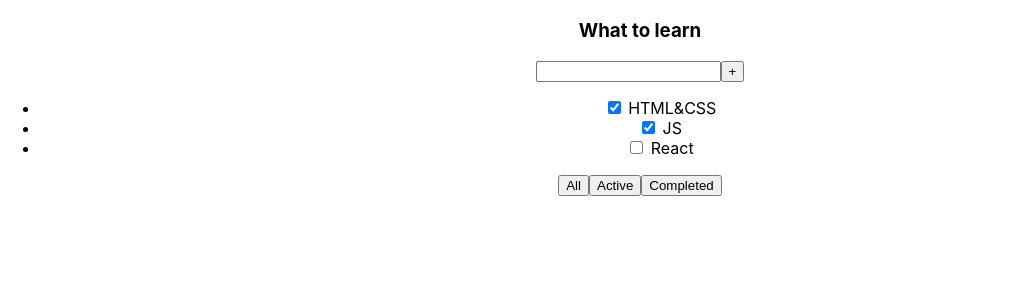
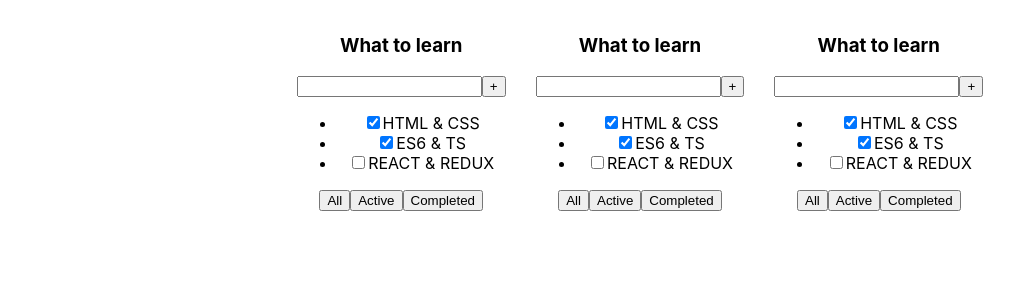
Before and after one commit to Alexmiroha/samurai-way-main, a React (Create React App) app: page / in a window 1280 px wide. Shown: the top 300 px of the page, without its empty margins (0-1023 px from the left). Built offline with nearby package versions, Linux system fonts and the light colour scheme.

Commit message:
01 Was added props and their type to component Todolist (L1 1:49:30)

```diff
--- a/src/App.css
+++ b/src/App.css
@@ -1,3 +1,13 @@
 .App {
   text-align: center;
 }
+
+.TodolistContainer {
+  display: flex;
+  flex-direction: row;
+  justify-content: center;
+}
+
+.Todolist {
+  margin: 15px;
+}
--- a/src/App.tsx
+++ b/src/App.tsx
@@ -1,11 +1,23 @@
 import React from 'react';
 import './App.css';
-import {Todolist} from "./Todolist/Todolist";
+import {TaskType, Todolist} from "./Todolist/Todolist";
 
 function App() {
+
+    const todoListTitle: string = 'What to learn';
+    const tasks: Array<TaskType> = [
+        {id: 1, title: 'HTML & CSS', isDone: true},
+        {id: 2, title: 'ES6 & TS', isDone: true},
+        {id: 3, title: 'REACT & REDUX', isDone: false}
+    ]
+
   return (
       <div className="App">
-          <Todolist/>
+          <div className="TodolistContainer">
+              <Todolist title={todoListTitle} task={tasks}/>
+              <Todolist title={todoListTitle} task={tasks}/>
+              <Todolist title={todoListTitle} task={tasks}/>
+          </div>
       </div>
   );
 }
--- a/src/Todolist/Todolist.tsx
+++ b/src/Todolist/Todolist.tsx
@@ -1,17 +1,37 @@
 import React from "react";
 
-export const Todolist = () => {
+type TodolistPropsType = {
+    title: string,
+    task: Array<TaskType>
+}
+
+export type TaskType = {
+    id: number,
+    title: string,
+    isDone: boolean
+}
+
+export const Todolist = (props: TodolistPropsType) => {
     return (
         <div className='Todolist'>
-            <h3>What to learn</h3>
+            <h3>{props.title}</h3>
             <div>
                 <input/>
                 <button>+</button>
             </div>
             <ul>
-                <li><input type="checkbox" checked={true}/> <span>HTML&CSS</span></li>
-                <li><input type="checkbox" checked={true}/> <span>JS</span></li>
-                <li><input type="checkbox" checked={false}/> <span>React</span></li>
+                <li>
+                    <input type="checkbox" checked={props.task[0].isDone}/>
+                    <span>{props.task[0].title}</span>
+                </li>
+                <li>
+                    <input type="checkbox" checked={props.task[1].isDone}/>
+                    <span>{props.task[1].title}</span>
+                </li>
+                <li>
+                    <input type="checkbox" checked={props.task[2].isDone}/>
+                    <span>{props.task[2].title}</span>
+                </li>
             </ul>
             <div>
                 <button>All</button>
```
